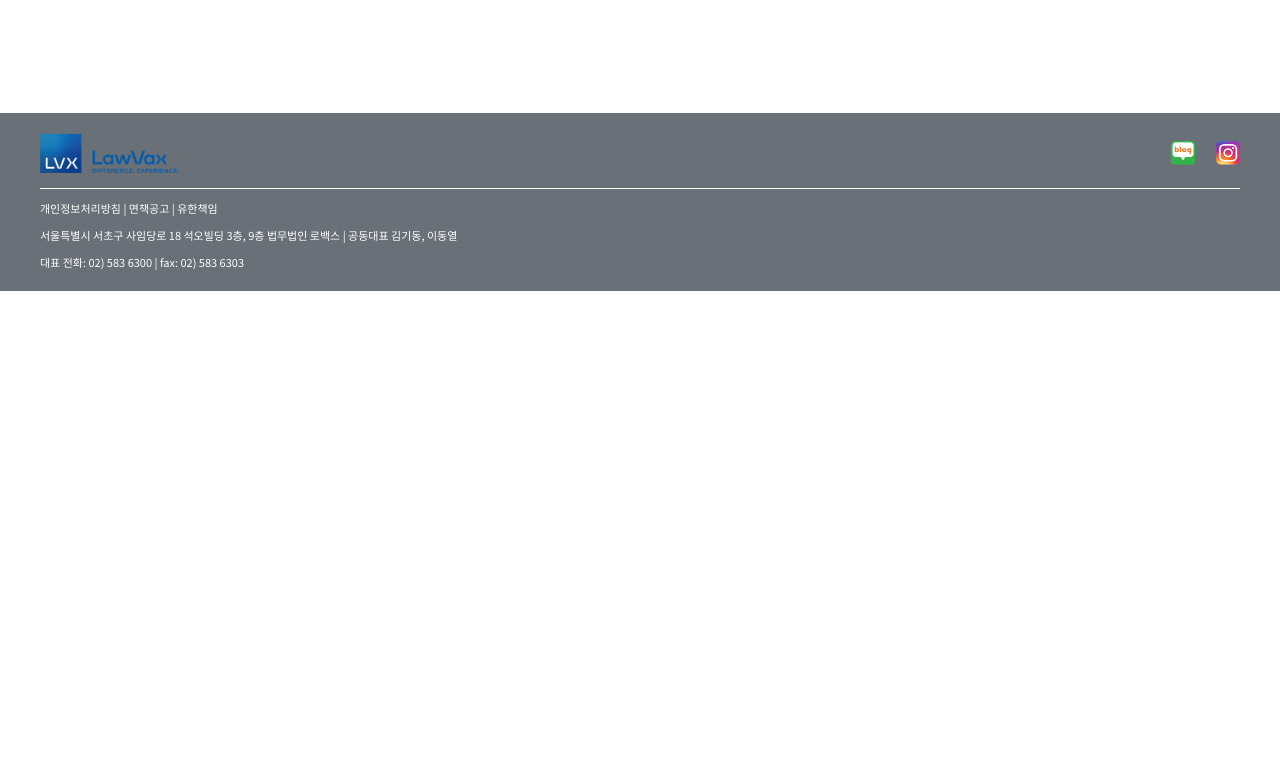
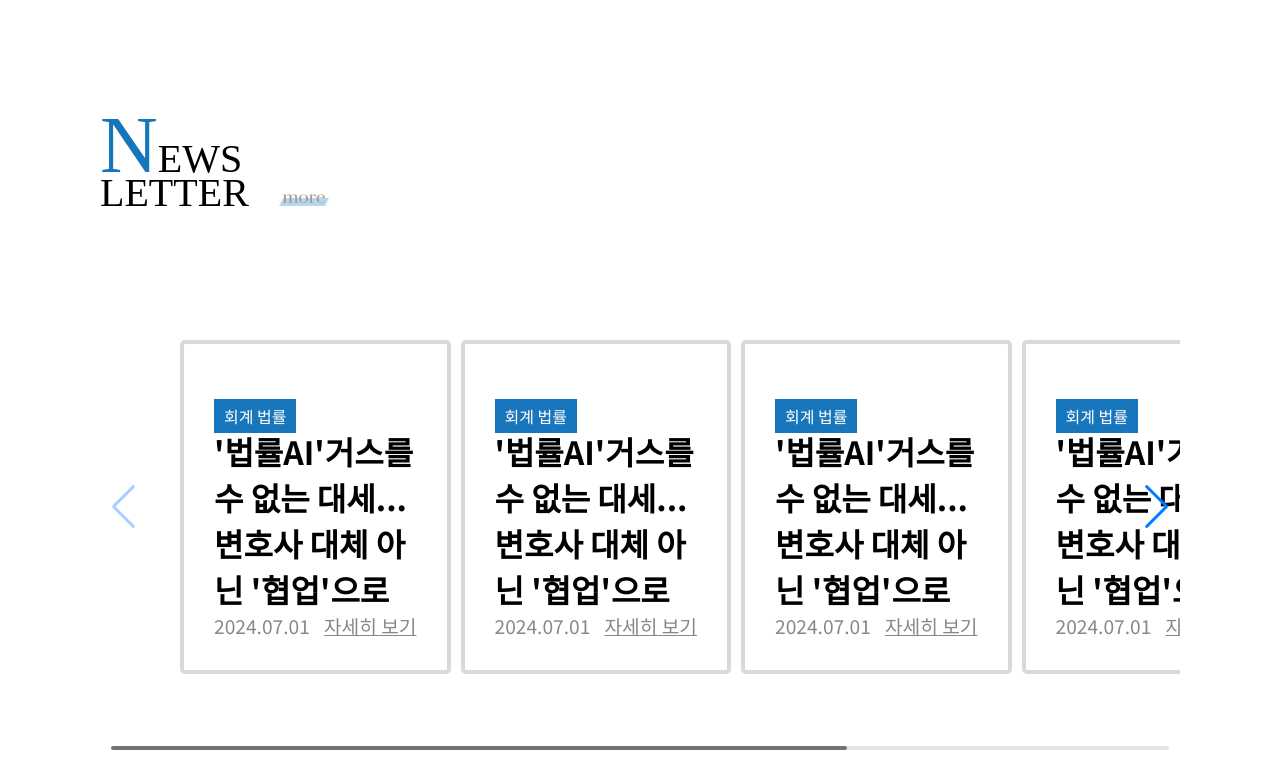
Before and after one commit to Wjyeop/lawvax, a React (Create React App) app: page / in a window 1280 px wide. Shown: the part 1605-2380 px from the top of the page. Before the commit the page ends 1896 px from the top, so only its background shows below. Built offline with nearby package versions, Linux system fonts and the light colour scheme.

Commit message:
feat. NewsLetter 섹션

```diff
--- a/package.json
+++ b/package.json
@@ -13,6 +13,7 @@
     "react": "^18.3.1",
     "react-dom": "^18.3.1",
     "react-scripts": "5.0.1",
+    "swiper": "^11.1.5",
     "typescript": "^4.9.5",
     "web-vitals": "^2.1.4"
   },
@@ -42,6 +43,7 @@
     ]
   },
   "devDependencies": {
+    "@types/swiper": "^6.0.0",
     "prettier": "^3.3.2"
   }
 }
--- a/src/pages/LandingPage/LandingPage.tsx
+++ b/src/pages/LandingPage/LandingPage.tsx
@@ -1,4 +1,5 @@
 import MainSection from "./MainSection";
+import NewsLetterSection from "./NewLetterSection";
 import NewsSection from "./NewSection";
 
 const LandingPage = () => {
@@ -6,6 +7,7 @@ const LandingPage = () => {
     <div>
       <MainSection />
       <NewsSection />
+      <NewsLetterSection />
     </div>
   );
 };
--- /dev/null
+++ b/src/pages/LandingPage/NewLetterSection.tsx
@@ -0,0 +1,120 @@
+import more from "../../assets/images/more.png";
+import { Swiper, SwiperSlide } from "swiper/react";
+import { Navigation, Pagination, Scrollbar, A11y } from "swiper/modules";
+import "swiper/css";
+import "swiper/css/navigation";
+import "swiper/css/scrollbar";
+
+const NewsLetterSection = () => {
+  return (
+    <section className="newsletter-section">
+      <div className="title">
+        <div>
+          <p style={{ fontSize: "2.5em" }}>
+            <span className="blue" style={{ fontSize: "2em" }}>
+              N
+            </span>
+            EWS <br />
+            LETTER
+            <button className="more">
+              <img src={more} alt="" />
+            </button>
+          </p>
+        </div>
+      </div>
+      <div className="swiper-container">
+        <Swiper
+          modules={[Navigation, Pagination, Scrollbar, A11y]}
+          navigation
+          spaceBetween={10}
+          slidesPerView={4}
+          scrollbar={{ draggable: true }}
+          slidesOffsetAfter={200}
+        >
+          <SwiperSlide>
+            <div className="newsletter-content">
+              <div className="mark">
+                <span>회계 법률</span>
+              </div>
+              <div className="title">
+                <span>
+                  '법률AI'거스를 수 없는 대세...변호사 대체 아닌 '협업'으로
+                </span>
+              </div>
+              <div className="bottom">
+                <span className="date">2024.07.01</span>
+                <span className="more">자세히 보기</span>
+              </div>
+            </div>
+          </SwiperSlide>
+          <SwiperSlide>
+            <div className="newsletter-content">
+              <div className="mark">
+                <span>회계 법률</span>
+              </div>
+              <div className="title">
+                <span>
+                  '법률AI'거스를 수 없는 대세...변호사 대체 아닌 '협업'으로
+                </span>
+              </div>
+              <div className="bottom">
+                <span className="date">2024.07.01</span>
+                <span className="more">자세히 보기</span>
+              </div>
+            </div>
+          </SwiperSlide>
+          <SwiperSlide>
+            <div className="newsletter-content">
+              <div className="mark">
+                <span>회계 법률</span>
+              </div>
+              <div className="title">
+                <span>
+                  '법률AI'거스를 수 없는 대세...변호사 대체 아닌 '협업'으로
+                </span>
+              </div>
+              <div className="bottom">
+                <span className="date">2024.07.01</span>
+                <span className="more">자세히 보기</span>
+              </div>
+            </div>
+          </SwiperSlide>
+          <SwiperSlide>
+            <div className="newsletter-content">
+              <div className="mark">
+                <span>회계 법률</span>
+              </div>
+              <div className="title">
+                <span>
+                  '법률AI'거스를 수 없는 대세...변호사 대체 아닌 '협업'으로
+                </span>
+              </div>
+              <div className="bottom">
+                <span className="date">2024.07.01</span>
+                <span className="more">자세히 보기</span>
+              </div>
+            </div>
+          </SwiperSlide>
+          <SwiperSlide>
+            <div className="newsletter-content">
+              <div className="mark">
+                <span>회계 법률</span>
+              </div>
+              <div className="title">
+                <span>
+                  '법률AI'거스를 수 없는 대세...변호사 대체 아닌 '협업'으로
+                </span>
+              </div>
+              <div className="bottom">
+                <span className="date">2024.07.01</span>
+                <span className="more">자세히 보기</span>
+              </div>
+            </div>
+          </SwiperSlide>
+        </Swiper>
+      </div>
+    </section>
+  );
+};
+
+export default NewsLetterSection;
--- a/src/style.css
+++ b/src/style.css
@@ -339,3 +339,87 @@
   text-decoration: underline;
   padding: 0;
 }
+
+.newsletter-section {
+  margin: 100px;
+  text-align: center;
+}
+
+.newsletter-section .title {
+  text-align: left;
+}
+
+.newsletter-section .title p {
+  font-size: 1.5em;
+  font-family: "Times New Roman", Times, serif;
+  margin: 0px;
+  line-height: 0.8;
+}
+
+.newsletter-section .title .more {
+  border: none;
+  background: none;
+  padding-left: 30px;
+}
+
+.newsletter-section .title .more img {
+  width: 50px;
+}
+
+.newsletter-section .swiper {
+}
+
+.newsletter-section .swiper-container {
+  padding: 50px 0;
+}
+
+.newsletter-section .swiper-wrapper {
+  padding: 80px;
+  padding-right: 200px;
+}
+
+.newsletter-section .swiper-slide {
+  border: 4px solid #d9d9d9;
+  border-radius: 5px;
+}
+
+.newsletter-section .swiper-scrollbar {
+}
+
+.newsletter-section .newsletter-content {
+  display: flex;
+  flex-direction: column;
+  height: 100%;
+  padding: 30px;
+}
+.newsletter-section .newsletter-content .mark {
+  flex: 2;
+  text-align: left;
+  margin-top: 30px;
+}
+
+.newsletter-section .newsletter-content .mark span {
+  background-color: #1876bc;
+  color: white;
+  width: 100%;
+  padding: 5px 10px;
+}
+
+.newsletter-section .newsletter-content .title {
+  flex: 6;
+  font-weight: bold;
+  text-align: left;
+  font-size: 2em;
+}
+
+.newsletter-section .newsletter-content .bottom {
+  flex: 2;
+  display: flex;
+  justify-content: space-between;
+  font-size: 1.2em;
+  color: #888;
+}
+
+.newsletter-section .newsletter-content .bottom .more {
+  text-decoration: underline;
+}
```
Also changed, not shown: 1 other file (tests, documents, lock files or other folders).
